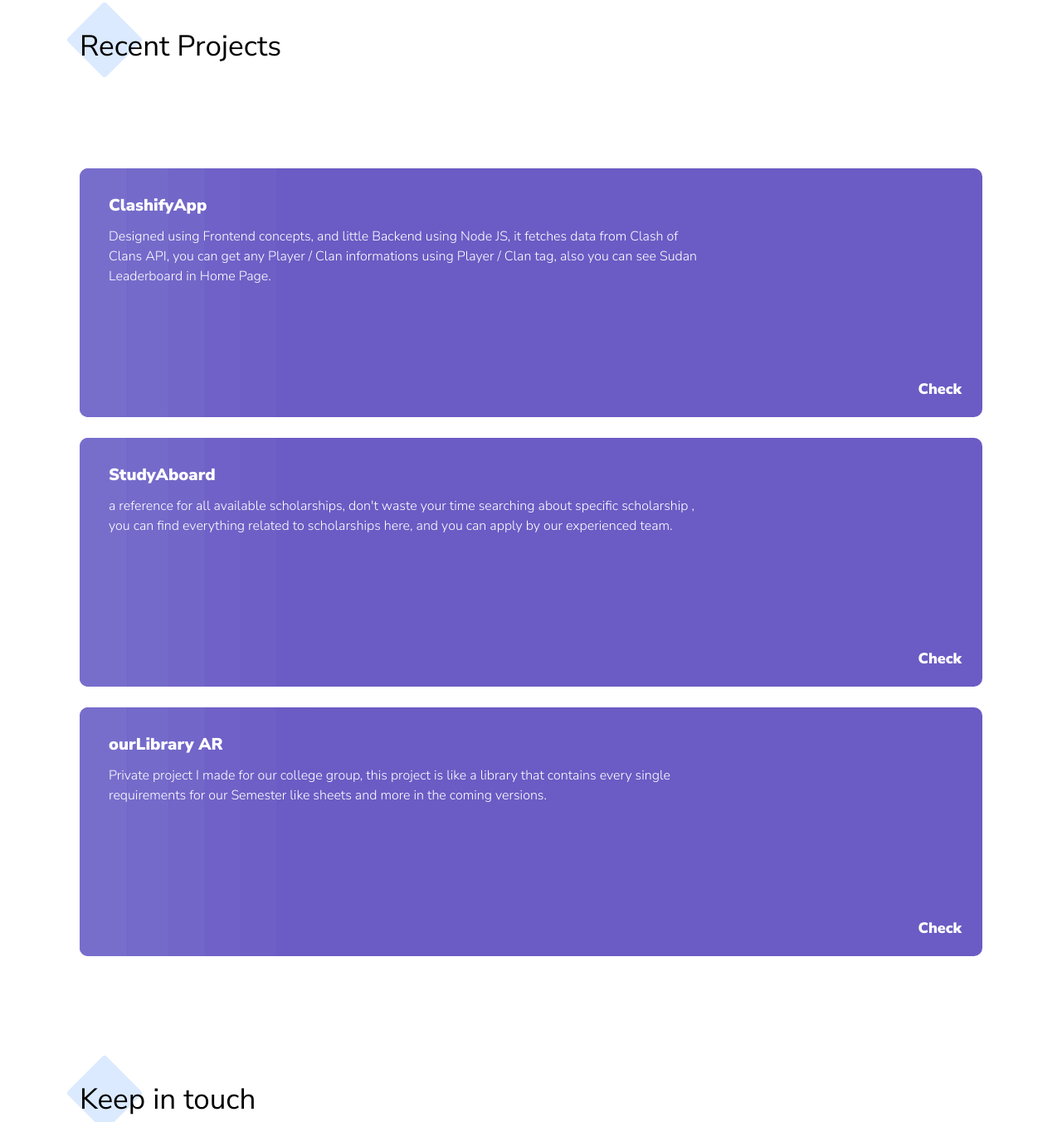
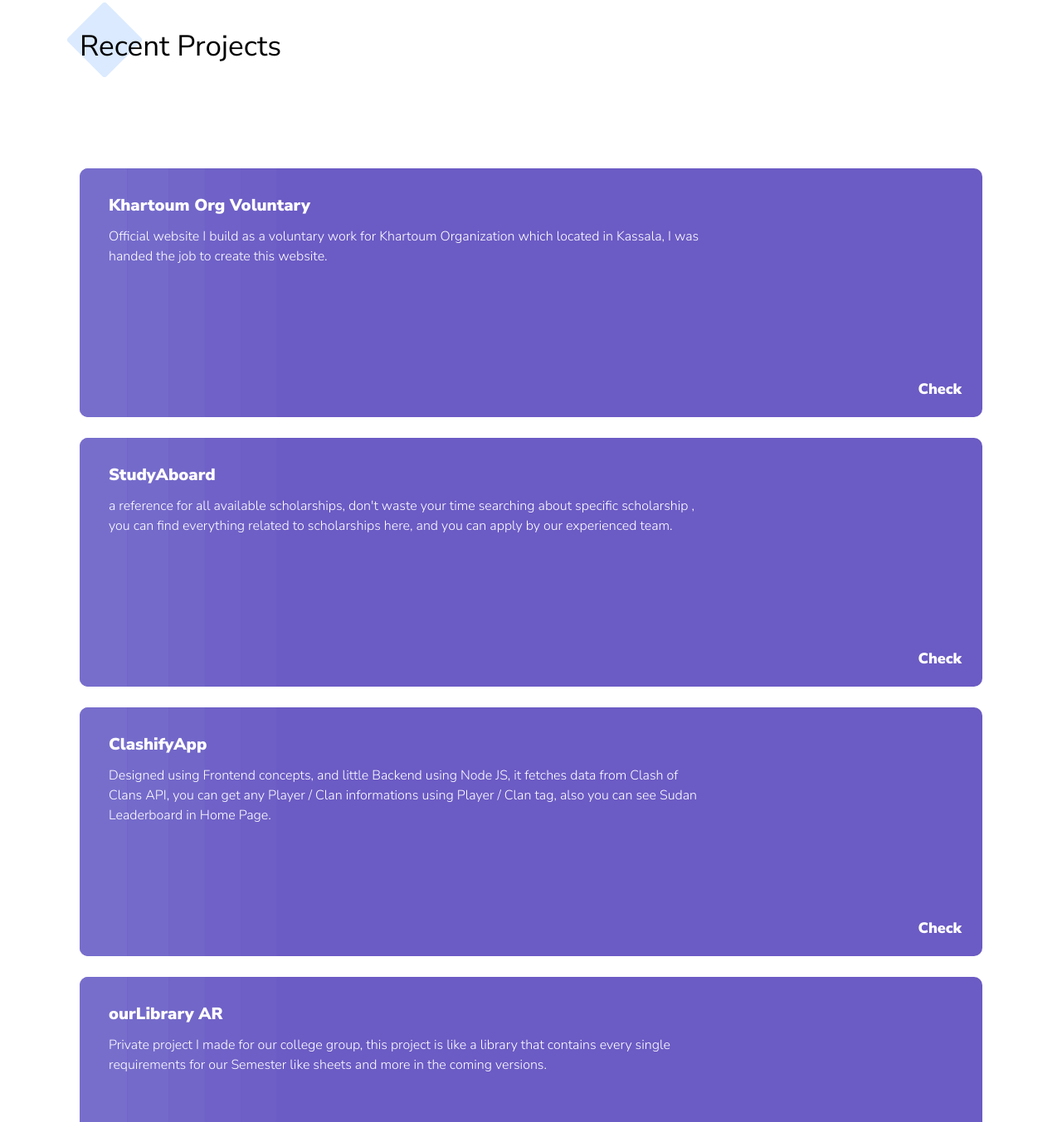
Before and after one commit to hosam2002/Dev-Portfolio, a plain HTML site: page index.html in a window 1280 px wide. Shown: the part 1799-3152 px from the top of the page at 83% size. Drawn offline with Linux system fonts and the light colour scheme.

Commit message:
adding project to the list

```diff
--- a/index.html
+++ b/index.html
@@ -202,20 +202,18 @@
 
                         <div class="projects__info">
 
-                            <div class="projects__title"> ClashifyApp </div>
+                            <div class="projects__title"> Khartoum Org Voluntary</div>
 
                             <div class="projects__description">
 
-                                Designed using Frontend concepts, and little Backend using Node JS, it fetches data from
-                                Clash of Clans API, you can get any Player / Clan informations using Player / Clan tag,
-                                also you can see Sudan Leaderboard in Home Page.
+                                Official website I build as a voluntary work for Khartoum Organization which located in Kassala, I was handed the job to create this website.
 
                             </div>
 
                         </div>
 
-                        <a href="https://clashifyapp.onrender.com" target="_blank" class="projects__btn"> Check </a>
-                        <a href="https://clashifyapp.onrender.com" target="_blank" class="projects__link"> Check </a>
+                        <a href="https://study-aboard.netlify.app" target="_blank" class="projects__btn"> Check </a>
+                        <a href="https://study-aboard.netlify.app" target="_blank" class="projects__link"> Check </a>
 
                     </div>
 
@@ -237,6 +235,29 @@
 
                         <a href="https://study-aboard.netlify.app" target="_blank" class="projects__btn"> Check </a>
                         <a href="https://study-aboard.netlify.app" target="_blank" class="projects__link"> Check </a>
+
+                    </div>
+
+                    <div class="projects__item">
+
+                        <div class="projects__decor"> <img src="./img/svg/decor.svg"> </div>
+
+                        <div class="projects__info">
+
+                            <div class="projects__title"> ClashifyApp </div>
+
+                            <div class="projects__description">
+
+                                Designed using Frontend concepts, and little Backend using Node JS, it fetches data from
+                                Clash of Clans API, you can get any Player / Clan informations using Player / Clan tag,
+                                also you can see Sudan Leaderboard in Home Page.
+
+                            </div>
+
+                        </div>
+
+                        <a href="https://clashifyapp.onrender.com" target="_blank" class="projects__btn"> Check </a>
+                        <a href="https://clashifyapp.onrender.com" target="_blank" class="projects__link"> Check </a>
 
                     </div>
 
```
